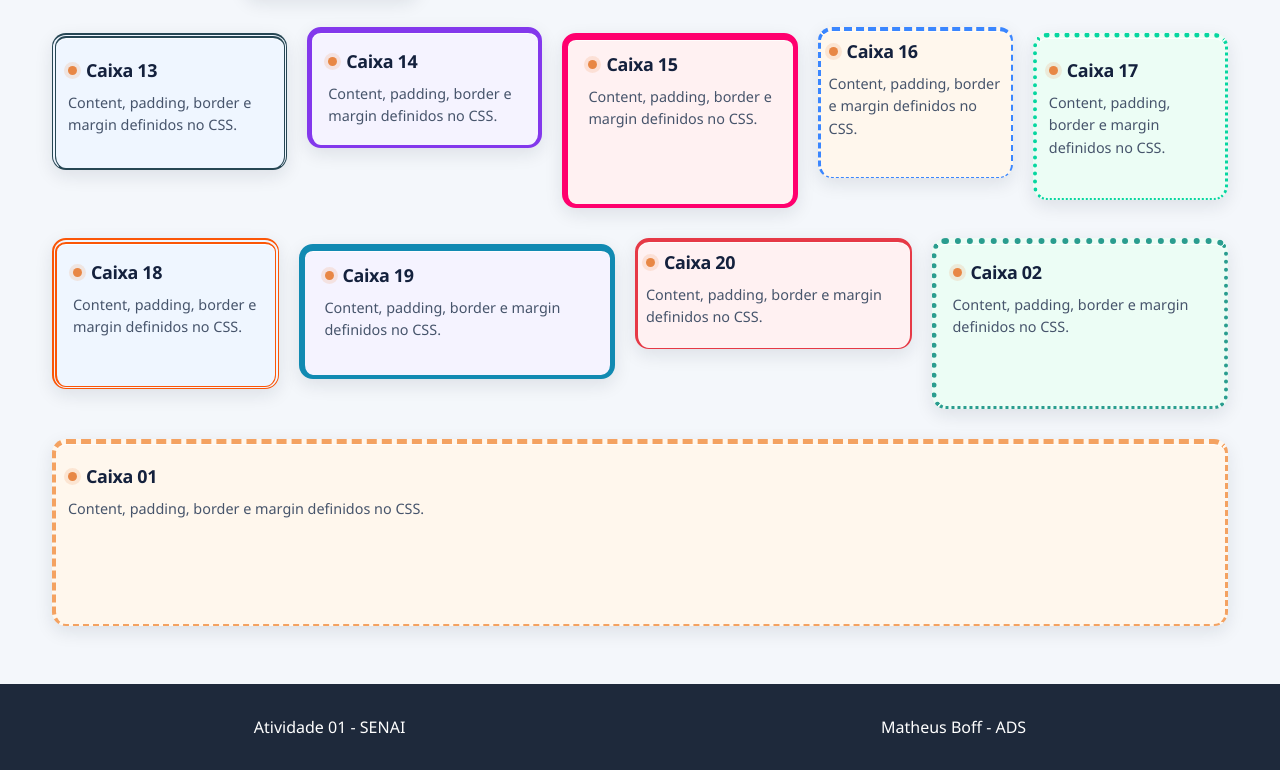
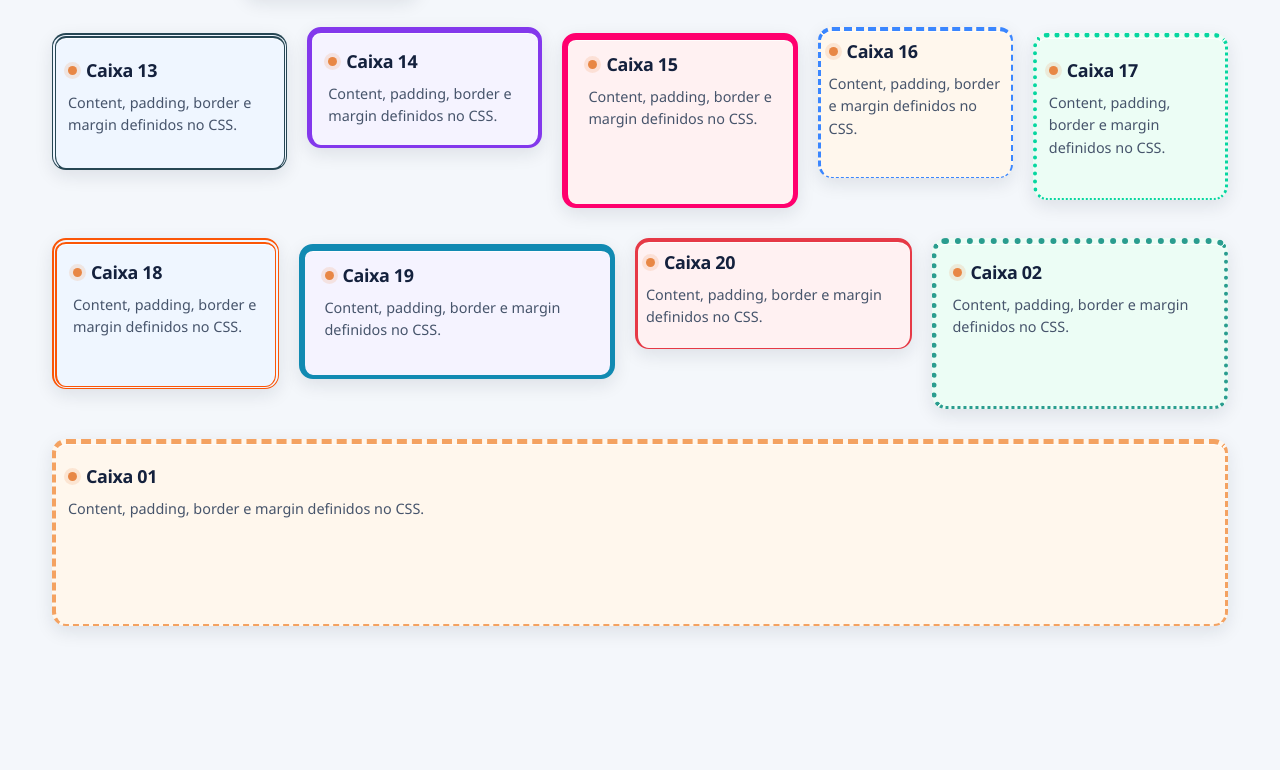
Before and after one commit to matheusboffz/atividades-aula7, a plain HTML site: page atv1-aula7/index.html in a window 1280 px wide. Shown: the part 509-1279 px from the top of the page. After the commit the page ends 1193 px from the top, so only its background shows below. Drawn offline with Linux system fonts and the light colour scheme.

Commit message:
chore(atv1-aula7): remove rodape da pagina
Co-authored-by: Copilot <223556219+Copilot@users.noreply.github.com>

```diff
--- a/atv1-aula7/index.html
+++ b/atv1-aula7/index.html
@@ -100,9 +100,5 @@
     </section>
   </main>
 
-  <footer class="rodape" id="rodape">
-    <p>Atividade 01 - SENAI</p>
-    <p>Matheus Boff - ADS</p>
-  </footer>
 </body>
 </html>
```
